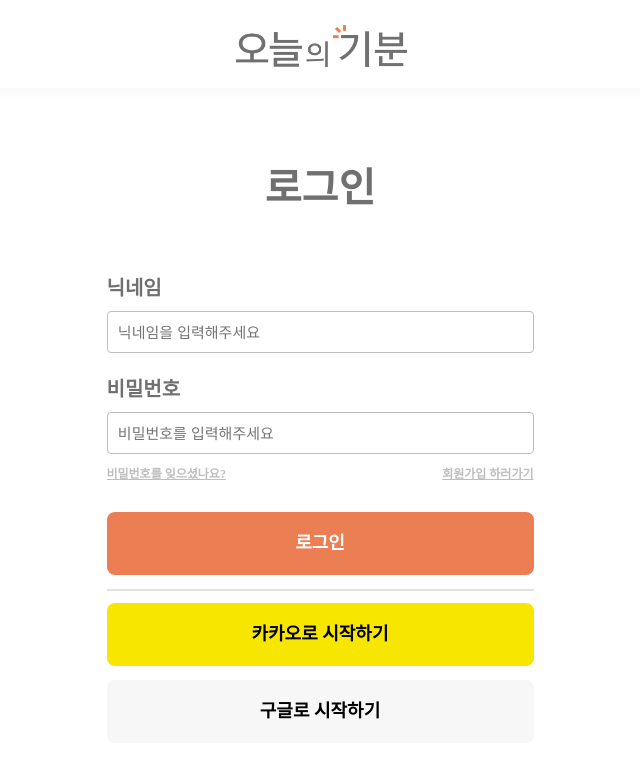
After one commit to lee-insu/today-feeling, a Python web app: template templates/login.html in a window 1280 px wide. The commit adds this page. Shown: the top 758 px of the page, without its empty margins (320-960 px from the left). Run offline with Jinja, Linux system fonts and the light colour scheme; the template is opened without the code that fills it, so the values that code supplies are empty.

Commit message:
login page

```diff
--- a/static/css/style.css
+++ b/static/css/style.css
@@ -7,6 +7,7 @@ a:visited {text-decoration: none; color: #707070;}
 a:hover{text-decoration: none; cursor: pointer;}
 ul {margin: 0; padding: 0;}
 li{list-style: none;}
+button:hover{cursor: pointer;}
 
 
 header {
@@ -33,7 +34,7 @@ header {
 }
 .header-logo {margin: 25px 0 21px 43%;}
 
-.header-logo > a > img {
+.logo {
   width: 171px;
   height: 42px;
 }
@@ -78,7 +79,7 @@ section {width: 100%;}
 }
 .face-image{transition: 0.2s;}
 
-.face-image:hover {transform:scale(1.02);}
+.face-image:hover {transform:scale(1.02) translate(0, -5px);}
 
 
 .face-image {width: 100%;}
@@ -167,6 +168,132 @@ section {width: 100%;}
     margin-top: 19px;
 }
 
+.user-inner {
+    width: 427px;
+    height: 100%;
+    margin: 0 auto;
+    overflow: hidden ;
+}
+
+.login-container {
+    width: 100%;
+    height: 100%;
+    position: relative;
+    margin-top: 68px;
+}
+
+.login-title {
+  width: 100%;
+  height: 52px;
+  font-family: AppleSDGothicNeo;
+  font-size: 40px;
+  font-weight: 600;
+  text-align: center;
+  color:#707070
+
+}
+
+.login-form {margin-top:44px;}
+
+.info-title {
+  width: 100px;
+  height: 24px;
+  font-family: AppleSDGothicNeo;
+  font-size: 20px;
+  font-weight: 600;
+  font-stretch: normal;
+  font-style: normal;
+  line-height: 1.2;
+  letter-spacing: normal;
+  text-align: left;
+  color: #707070;
+  margin: 24px 0 11px 0;
+}
+input {
+    font-size: 15px;
+}
+.id, .pw {
+  width: 427px;
+  height: 42px;
+  border-radius: 4px;
+  border: solid 1px #bebebe;
+  background-color: #ffffff;
+}
+
+.info-list {
+    width: 100%;
+    position: relative;
+    margin-top: 10px;
+}
+
+.info-list > ul {
+    display: flex;
+    justify-content: space-between;
+}
+
+.info-list > ul > li > a {
+  height: 15px;
+  font-family: AppleSDGothicNeo;
+  font-size: 12px;
+  font-weight: 600;
+  font-stretch: normal;
+  font-style: normal;
+  line-height: 1.25;
+  letter-spacing: normal;
+  text-align: left;
+  color: #bebebe;
+  transition: 0.3s;
+}
+
+.info-list >ul > li > a:hover {
+    color:#707070
+}
+
+.login-session {
+    margin-top:30px;
+    background-color: #fff;
+}
+.btn-style{
+    width: 100%;
+    height: 63px;
+    border: solid 0px;
+    border-radius: 8px;
+
+  font-family: AppleSDGothicNeo;
+  font-size: 18px;
+  font-weight: 600;
+  font-stretch: normal;
+  font-style: normal;
+  line-height: 1.24;
+  letter-spacing: normal;
+  text-align: center;
+  margin-bottom: 14px;
+}
+
+.login-btn {
+    background-color: #EB7E52;
+    color: #fff;
+}
+
+.kakao-btn{
+    margin-top: 14px;
+    background-color: #f7e600;
+    color:#000
+}
+
+.google-btn {
+    background-color: #f7f7f7;
+}
+
+.or-line-stoke{
+    width: 427px;
+    height: 0.5px;
+    border: solid 0.5px #e2e2e2;
+    position: absolute;
+}
+
+
+
 #backtotop {
     width: 40px;
     height: 40px;
--- a/templates/index.html
+++ b/templates/index.html
@@ -11,11 +11,11 @@
     <header>
        <div class="inner">
            <div class="header-container">
-            <div class="header-logo"><a href=""><img src="../static/img/logo.png" alt="logo"></a></div>
+            <div class="header-logo"><a href=""><img src="../static/img/logo.png" alt="logo" class="logo"></a></div>
             <nav class="header-list">
                 <ul>
                 <li><a href="">캘린더</a></li>
-                <li><a href="">로그인</a></li>
+                <li><a href="/templates/login.html">로그인</a></li>
                 <li><a href="">회원가입</a></li>
             </ul>
             </nav>
--- /dev/null
+++ b/templates/login.html
@@ -0,0 +1,51 @@
+<!DOCTYPE html>
+<html lang="en">
+<head>
+    <meta charset="UTF-8">
+    <meta name="viewport" content="width=device-width, initial-scale=1.0">
+    <title>Document</title>
+    <link rel="stylesheet" href="../static/css/style.css">
+</head>
+<body>
+    <header>
+        <div class="inner">
+            <div class="header-container">
+             <div class="header-logo"><a href="../templates/index.html"><img src="../static/img/logo.png" alt="logo" class="logo"></a>
+            </div>
+            </div>
+        </div>
+     </header>
+
+     <section>
+        <div class="user-inner">
+            <div class="login-container">
+                <div class="login-title">로그인</div>
+            </div>
+        </div>
+
+     </section>
+
+    <section class="login-form">
+        <div class="user-inner">
+            <form action="/">
+            <div class="info-title">닉네임</div>
+            <input type="text" name="id" class="id" placeholder="&nbsp 닉네임을 입력해주세요">
+            <div class="info-title">비밀번호</div>
+            <input type="password" name=pw class="pw" placeholder="&nbsp 비밀번호를 입력해주세요">
+            </form>
+                <div class="info-list">
+                    <ul>
+                        <li><a href=""><u>비밀번호를 잊으셨나요?</u></a></li>
+                        <li><a href=""><u>회원가입 하러가기</u></a></li>
+                    </ul>
+                </div>
+                <div class="login-session">
+                <button class="login-btn btn-style">로그인</button>
+                <div class="or-line-stoke"></div>
+                <button class="kakao-btn btn-style">카카오로 시작하기</button>
+                <button class="google-btn btn-style">구글로 시작하기</button>
+                </div>
+        </div>
+    </section>
+</body>
+</html>
```
